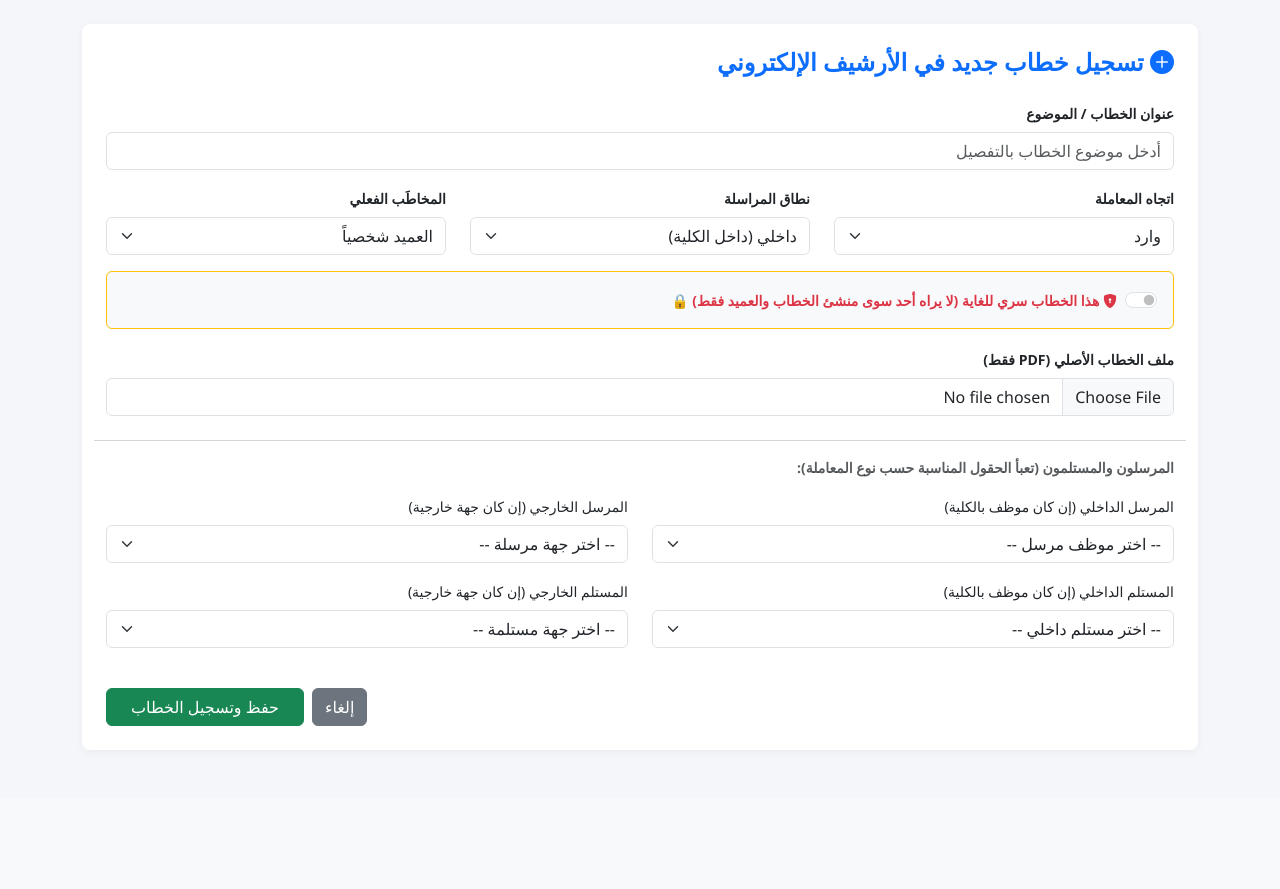
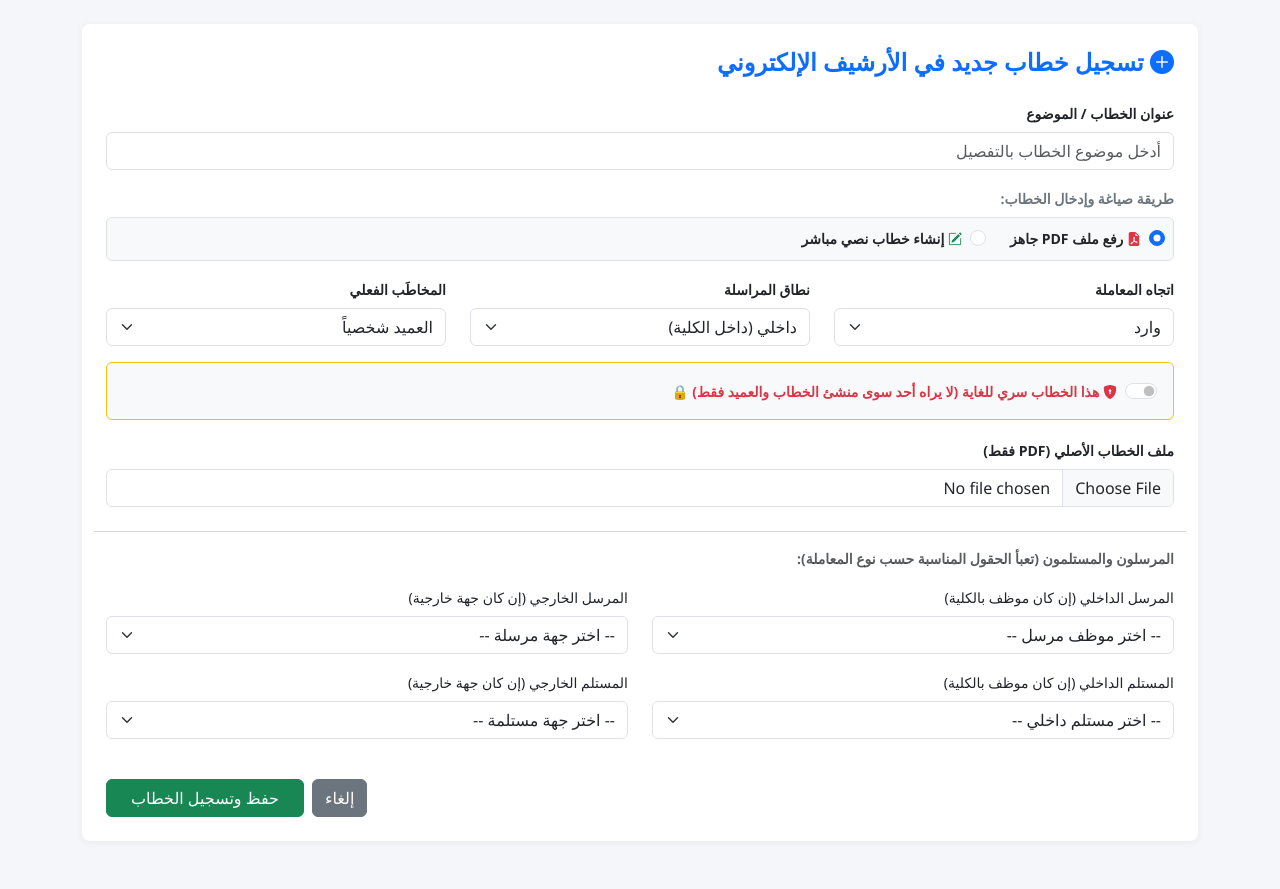
Before and after one commit to Awabaltayeb/CMDS_V2, a Django app: page /upload/ in a window 1280 px wide. Shown: the part 50-939 px from the top of the page. Before the commit the page ends 776 px from the top, so only its background shows below. Run offline with Django 5.2, Linux system fonts and the light colour scheme; a user stored in the database is signed in; data comes from the database, SQL or seed files in the repository.

Commit message:
Update upload_document.html

```diff
--- a/templates/correspondence/upload_document.html
+++ b/templates/correspondence/upload_document.html
@@ -46,6 +46,25 @@
                         <input type="text" name="subject" class="form-control" id="subject" required placeholder="أدخل موضوع الخطاب بالتفصيل">
                     </div>
 
+                    <!-- اختيار طريقة الإدخال -->
+                    <div class="col-md-12 mb-3">
+                        <label class="form-label small fw-bold text-secondary">طريقة صياغة وإدخال الخطاب:</label>
+                        <div class="d-flex gap-4 p-2 bg-light rounded border">
+                            <div class="form-check">
+                                <input class="form-check-input" type="radio" name="input_type" id="type_pdf" value="pdf" checked onchange="toggleInputType()">
+                                <label class="form-check-label small fw-bold" for="type_pdf">
+                                    <i class="bi bi-file-earmark-pdf-fill text-danger"></i> رفع ملف PDF جاهز
+                                </label>
+                            </div>
+                            <div class="form-check">
+                                <input class="form-check-input" type="radio" name="input_type" id="type_text" value="text" onchange="toggleInputType()">
+                                <label class="form-check-label small fw-bold" for="type_text">
+                                    <i class="bi bi-pencil-square text-success"></i> إنشاء خطاب نصي مباشر
+                                </label>
+                            </div>
+                        </div>
+                    </div>
+
                     <!-- الاتجاه -->
                     <div class="col-md-4 mb-3">
                         <label for="direction" class="form-label small fw-bold">اتجاه المعاملة</label>
@@ -74,7 +93,7 @@
                         </select>
                     </div>
 
-                    <!-- 🔒 خيار "سري للغاية" الجديد والقوي -->
+                    <!-- 🔒 خيار "سري للغاية" -->
                     <div class="col-md-12 mb-3">
                         <div class="form-check form-switch bg-light p-3 rounded border border-warning">
                             <input class="form-check-input ms-0 me-2" type="checkbox" name="is_confidential" id="is_confidential">
@@ -84,10 +103,16 @@
                         </div>
                     </div>
 
-                    <!-- ملف الخطاب PDF -->
-                    <div class="col-md-12 mb-4">
+                    <!-- أ. حقل رفع ملف الـ PDF (يُخفى عند اختيار نصي) -->
+                    <div class="col-md-12 mb-4" id="pdf_input_group">
                         <label for="file" class="form-label small fw-bold">ملف الخطاب الأصلي (PDF فقط)</label>
-                        <input type="file" name="file" class="form-control" id="file" accept=".pdf" required>
+                        <input type="file" name="file" class="form-control" id="file" accept=".pdf">
+                    </div>
+
+                    <!-- ب. حقل كتابة الخطاب النصي (يُخفى عند اختيار PDF) -->
+                    <div class="col-md-12 mb-4 d-none" id="text_input_group">
+                        <label for="body_text" class="form-label small fw-bold">نص وصياغة الخطاب الرسمي:</label>
+                        <textarea name="body_text" class="form-control" id="body_text" rows="8" placeholder="اكتب نص الخطاب الرسمي المعتمد هنا بالتفصيل..."></textarea>
                     </div>
 
                     <hr class="text-muted">
@@ -145,5 +170,29 @@
             </form>
         </div>
     </div>
+
+    <!-- كود جافاسكربت الديناميكي للتبديل السريع في الهاتف -->
+    <script>
+        function toggleInputType() {
+            var isPdf = document.getElementById('type_pdf').checked;
+            var pdfGroup = document.getElementById('pdf_input_group');
+            var textGroup = document.getElementById('text_input_group');
+            var fileInput = document.getElementById('file');
+            var textInput = document.getElementById('body_text');
+
+            if (isPdf) {
+                pdfGroup.classList.remove('d-none');
+                textGroup.classList.add('d-none');
+                fileInput.setAttribute('required', 'required');
+                textInput.removeAttribute('required');
+            } else {
+                pdfGroup.classList.add('d-none');
+                textGroup.classList.remove('d-none');
+                fileInput.removeAttribute('required');
+                textInput.setAttribute('required', 'required');
+            }
+        }
+        window.onload = toggleInputType;
+    </script>
 </body>
 </html>
```
